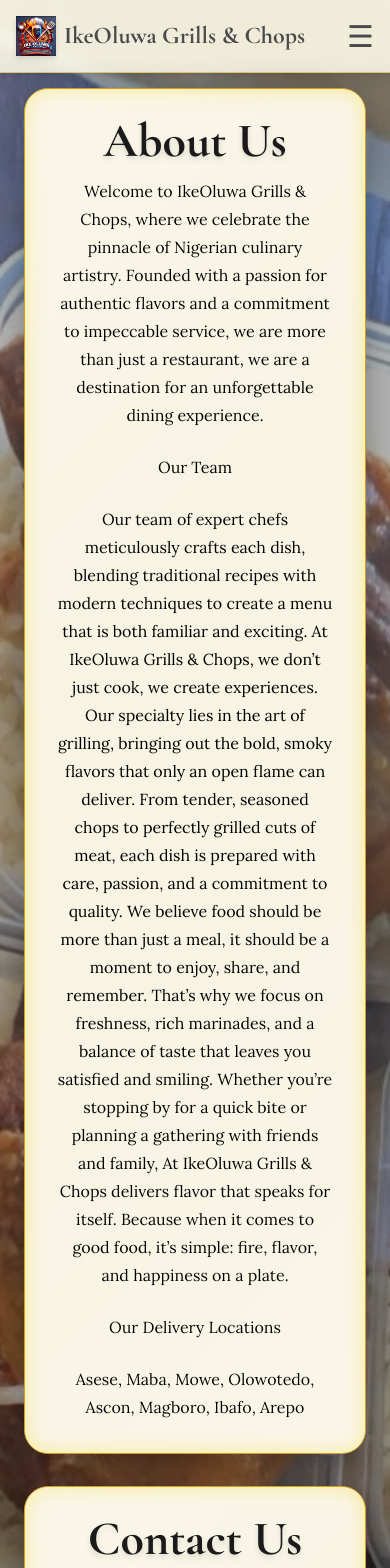
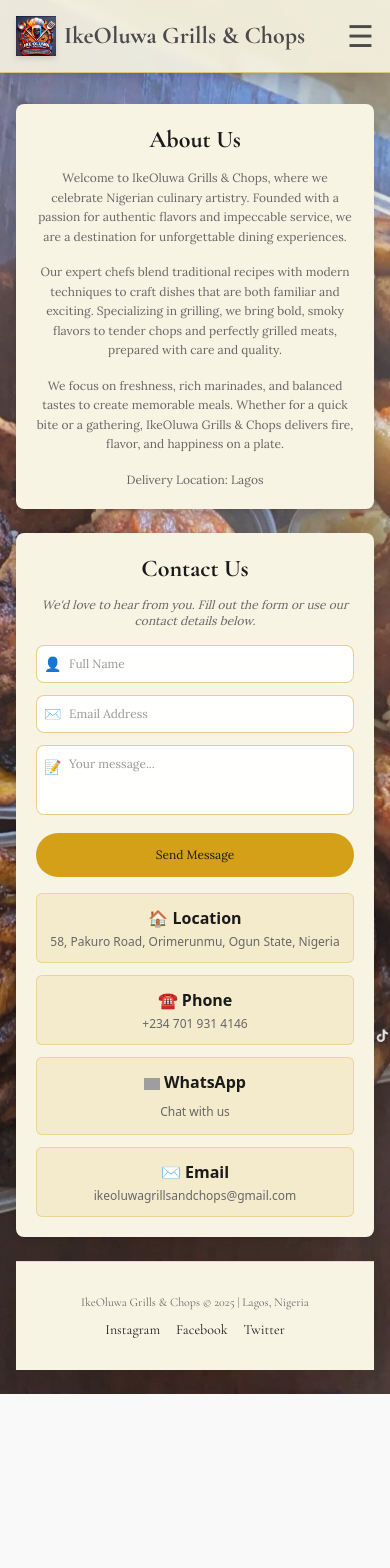
Before and after one commit to A9Pro/ikeolouwa-grills-chops, a Next.js app: page /about in a window 390 px wide. Shown: the top 1568 px of the page. After the commit the page ends 1394 px from the top, so only its background shows below. Built offline with nearby package versions, Linux system fonts and the light colour scheme; grey boxes are pictures that could not be loaded.

Commit message:
Update about/page.tsx for clean design, mobile-friendliness, and fully visible background images

```diff
--- a/src/app/about/page.tsx
+++ b/src/app/about/page.tsx
@@ -3,6 +3,7 @@
 import { useState, useEffect } from "react";
 import Image from "next/image";
 
+// Background images
 const backgroundImages = [
   "/images/bg1.png",
   "/images/bg2.png",
@@ -42,176 +43,138 @@
     form.reset();
   };
 
+  // Custom styles
+  const customStyles = `
+    .font-cormorant { font-family: 'Cormorant Garamond', serif; }
+    .font-lora { font-family: 'Lora', serif; }
+    .nav-link { color: #1A1A1A; transition: color 200ms; position: relative; }
+    .nav-link:hover { color: #D4A017; }
+    .nav-link::after { content: ''; position: absolute; bottom: -4px; left: 0; width: 100%; height: 1px; background: #D4A017; transform: scaleX(0); transition: transform 200ms; transform-origin: left; }
+    .nav-link:hover::after { transform: scaleX(1); }
+    .btn-gold { padding: 0.75rem 1.5rem; background: #D4A017; color: #1A1A1A; font-weight: 500; border-radius: 9999px; transition: all 200ms; min-height: 44px; }
+    .btn-gold:hover { background: #B88C14; transform: scale(1.02); }
+    .btn-gold-outline { padding: 0.75rem 1.5rem; border: 1px solid #D4A017; color: #D4A017; border-radius: 9999px; transition: all 200ms; min-height: 44px; }
+    .btn-gold-outline:hover { background: #D4A017; color: #1A1A1A; transform: scale(1.02); }
+    .shiny-gold-card-bg { background: #F8F4E3; border: 1px solid #D4A017/50; box-shadow: 0 2px 10px rgba(0,0,0,0.1); }
+    .social-link { color: #1A1A1A; transition: color 200ms; font-family: 'Cormorant Garamond', serif; }
+    .social-link:hover { color: #D4A017; }
+  `;
+
   return (
+    <>
+      <style>{customStyles}</style>
+      <div className="min-h-screen bg-white relative overflow-hidden pt-20">
+        {/* Background Image Overlay */}
+        {backgroundImage && (
           <div
-      className="antialiased bg-cover bg-center text-[#000000] transition-all duration-500 pt-16"
-      style={{ backgroundImage: `url('${backgroundImage}')` }}
-    >
-      <style jsx>{`
-        @import url("https://fonts.googleapis.com/css2?family=Cormorant+Garamond:wght@400;600&family=Lora:ital,wght@0,400;0,700;1,400&display=swap");
-        .font-cormorant {
-          font-family: "Cormorant Garamond", serif;
-        }
-        .font-lora {
-          font-family: "Lora", serif;
-        }
-        .card {
-          background-color: #f8f4e3;
-          border: 1px solid #d4a017;
-          box-shadow: 0 8px 30px rgba(0, 0, 0, 0.3),
-            inset 0 0 20px rgba(255, 215, 0, 0.4);
-          position: relative;
-          overflow: hidden;
-          border-radius: 1.5rem;
-        }
-        .card::before {
-          content: "";
-          position: absolute;
-          inset: 0;
-          background: linear-gradient(
-            135deg,
-            rgba(255, 255, 255, 0.2) 0%,
-            rgba(255, 255, 255, 0) 50%,
-            rgba(255, 255, 255, 0.2) 100%
-          );
-          mix-blend-mode: overlay;
-          pointer-events: none;
-        }
-        .social-link {
-          color: #000000;
-          transition: color 300ms;
-          font-size: 0.875rem;
-          font-family: "Cormorant Garamond";
-        }
-        .social-link:hover {
-          color: #d4a017;
-        }
-        @media (max-width: 640px) {
-          .grid-cols-3 {
-            grid-template-columns: 1fr;
-          }
-          h1 {
-            font-size: 3rem;
-          }
-          h2 {
-            font-size: 2rem;
-          }
-          p {
-            font-size: 1rem;
-          }
-        }
-      `}</style>
+            className="absolute inset-0 bg-cover bg-center opacity-100 transition-opacity duration-300"
+            style={{ backgroundImage: `url(${backgroundImage})` }}
+          />
+        )}
+        <div className="absolute inset-0 bg-black/10" />
 
-      <main className="relative min-h-screen flex items-center justify-center p-6 overflow-hidden">
-        <div className="absolute inset-0 bg-black/30 z-0"></div>
-        <div className="relative w-full max-w-4xl z-10 space-y-8">
-          <div className="card p-8 sm:p-12 text-center">
-            <h1 className="text-4xl sm:text-5xl font-cormorant font-bold text-[#1A1A1A] mb-4 drop-shadow-md">
+        {/* Main Content */}
+        <main className="relative z-10 container mx-auto px-4 py-6 sm:px-6">
+          <div className="max-w-sm mx-auto sm:max-w-md space-y-6">
+            {/* About Section */}
+            <div className="shiny-gold-card-bg rounded-lg p-5 sm:p-6 text-center">
+              <h1 className="font-cormorant text-2xl font-bold text-[#1A1A1A] mb-3 sm:text-3xl">
                 About Us
               </h1>
-            <p className="text-lg font-lora text-[#000000] max-w-prose mx-auto mb-6">
-              Welcome to IkeOluwa Grills & Chops, where we celebrate the pinnacle of Nigerian culinary artistry. Founded with a passion for authentic flavors and a commitment to impeccable service, we are more than just a restaurant, we are a destination for an unforgettable dining experience.
+              <p className="font-lora text-[#666] text-xs sm:text-sm leading-relaxed mb-4">
+                Welcome to IkeOluwa Grills & Chops, where we celebrate Nigerian culinary artistry. Founded with a passion for authentic flavors and impeccable service, we are a destination for unforgettable dining experiences.
               </p>
-            <p className="text-lg font-lora text-[#000000] max-w-prose mx-auto mb-6">
-              Our Team
+              <p className="font-lora text-[#666] text-xs sm:text-sm leading-relaxed mb-4">
+                Our expert chefs blend traditional recipes with modern techniques to craft dishes that are both familiar and exciting. Specializing in grilling, we bring bold, smoky flavors to tender chops and perfectly grilled meats, prepared with care and quality.
               </p>
-            <p className="text-lg font-lora text-[#000000] max-w-prose mx-auto mb-6">
-              Our team of expert chefs meticulously crafts each dish, blending traditional recipes with modern techniques to create a menu that is both familiar and exciting. At IkeOluwa Grills & Chops, we don’t just cook, we create experiences. Our specialty lies in the art of grilling, bringing out the bold, smoky flavors that only an open flame can deliver. From tender, seasoned chops to perfectly grilled cuts of meat, each dish is prepared with care, passion, and a commitment to quality. We believe food should be more than just a meal, it should be a moment to enjoy, share, and remember. That’s why we focus on freshness, rich marinades, and a balance of taste that leaves you satisfied and smiling. Whether you’re stopping by for a quick bite or planning a gathering with friends and family, At IkeOluwa Grills & Chops delivers flavor that speaks for itself. Because when it comes to good food, it’s simple: fire, flavor, and happiness on a plate.
+              <p className="font-lora text-[#666] text-xs sm:text-sm leading-relaxed">
+                We focus on freshness, rich marinades, and balanced tastes to create memorable meals. Whether for a quick bite or a gathering, IkeOluwa Grills & Chops delivers fire, flavor, and happiness on a plate.
               </p>
-            <p className="text-lg font-lora text-[#000000] max-w-prose mx-auto mb-6">
-              Our Delivery Locations
-            </p>
-            <p className="text-lg font-lora text-[#000000] max-w-prose mx-auto">
-              Asese, Maba, Mowe, Olowotedo, Ascon, Magboro, Ibafo, Arepo
+              <p className="font-lora text-[#666] text-xs sm:text-sm leading-relaxed mt-4">
+                <span className="font-medium">Delivery Location:</span> Lagos
               </p>
             </div>
 
-          <div className="card p-8 sm:p-12">
-            <h1 className="text-4xl sm:text-5xl font-cormorant font-bold text-[#1A1A1A] mb-4 drop-shadow-md text-center">
+            {/* Contact Section */}
+            <div className="shiny-gold-card-bg rounded-lg p-5 sm:p-6">
+              <h1 className="font-cormorant text-2xl font-bold text-[#1A1A1A] mb-3 text-center sm:text-3xl">
                 Contact Us
               </h1>
-            <p className="text-lg font-lora text-[#000000] max-w-prose mx-auto mb-8 italic text-center">
-              We'd love to hear from you. Please fill out the form below or use our contact information to get in touch.
+              <p className="font-lora text-[#666] text-xs sm:text-sm italic text-center mb-4">
+                We'd love to hear from you. Fill out the form or use our contact details below.
               </p>
-            <div className="grid grid-cols-1 md:grid-cols-2 gap-8">
-              <div>
-                <form onSubmit={handleFormSubmit} className="space-y-6">
-                  <div>
-                    <label
-                      htmlFor="name"
-                      className="block text-sm font-semibold text-[#000000]"
-                    >
-                      Full Name
-                    </label>
+              <div className="grid grid-cols-1 gap-4">
+                <form onSubmit={handleFormSubmit} className="space-y-3">
+                  <div className="relative">
+                    <span className="absolute left-2 top-1/2 transform -translate-y-1/2 text-[#D4A017] text-sm sm:text-base">
+                      👤
+                    </span>
                     <input
                       type="text"
                       id="name"
                       name="name"
                       required
-                      className="mt-1 block w-full px-4 py-3 bg-[#F8F4E3] border border-[#D4A017] rounded-xl shadow-sm focus:outline-none focus:ring-2 focus:ring-[#D4A017] sm:text-sm"
-                      placeholder="Your Name"
+                      placeholder="Full Name"
+                      className="w-full pl-8 pr-3 py-2.5 border border-[#D4A017]/50 rounded-lg bg-white/95 font-lora text-xs placeholder-[#999] focus:outline-none focus:ring-1 focus:ring-[#D4A017] focus:border-[#D4A017] sm:text-sm sm:pl-9 sm:py-3"
                     />
                   </div>
-                  <div>
-                    <label
-                      htmlFor="email"
-                      className="block text-sm font-semibold text-[#000000]"
-                    >
-                      Email Address
-                    </label>
+                  <div className="relative">
+                    <span className="absolute left-2 top-1/2 transform -translate-y-1/2 text-[#D4A017] text-sm sm:text-base">
+                      ✉️
+                    </span>
                     <input
                       type="email"
                       id="email"
                       name="email"
                       required
-                      className="mt-1 block w-full px-4 py-3 bg-[#F8F4E3] border border-[#D4A017] rounded-xl shadow-sm focus:outline-none focus:ring-2 focus:ring-[#D4A017] sm:text-sm"
-                      placeholder="you@example.com"
+                      placeholder="Email Address"
+                      className="w-full pl-8 pr-3 py-2.5 border border-[#D4A017]/50 rounded-lg bg-white/95 font-lora text-xs placeholder-[#999] focus:outline-none focus:ring-1 focus:ring-[#D4A017] focus:border-[#D4A017] sm:text-sm sm:pl-9 sm:py-3"
                     />
                   </div>
-                  <div>
-                    <label
-                      htmlFor="message"
-                      className="block text-sm font-semibold text-[#000000]"
-                    >
-                      Message
-                    </label>
+                  <div className="relative">
+                    <span className="absolute left-2 top-3 text-[#D4A017] text-sm sm:text-base">
+                      📝
+                    </span>
                     <textarea
                       id="message"
                       name="message"
-                      rows={4}
+                      rows={3}
                       required
-                      className="mt-1 block w-full px-4 py-3 bg-[#F8F4E3] border border-[#D4A017] rounded-xl shadow-sm focus:outline-none focus:ring-2 focus:ring-[#D4A017] sm:text-sm"
                       placeholder="Your message..."
+                      className="w-full pl-8 pr-3 py-2.5 border border-[#D4A017]/50 rounded-lg bg-white/95 font-lora text-xs placeholder-[#999] focus:outline-none focus:ring-1 focus:ring-[#D4A017] focus:border-[#D4A017] resize-none sm:text-sm sm:pl-9 sm:py-3"
                     ></textarea>
                   </div>
                   <button
                     type="submit"
-                    className="w-full flex items-center justify-center px-6 py-3 border border-transparent text-base font-medium rounded-full shadow-sm text-white bg-[#D4A017] hover:bg-[#B88C14] focus:outline-none focus:ring-2 focus:ring-offset-2 focus:ring-[#D4A017] transition-colors duration-200"
+                    className="w-full btn-gold font-lora text-xs sm:text-sm"
                   >
                     Send Message
                   </button>
                 </form>
-              </div>
-              <div className="text-center md:text-left space-y-4 pt-8 md:pt-0">
-                <div className="p-4 bg-[#D4A017]/10 rounded-lg border border-[#D4A017]">
-                  <h3 className="text-lg font-bold text-[#1A1A1A] mb-2">
+                <div className="space-y-3">
+                  <div className="p-3 bg-[#D4A017]/10 rounded-md border border-[#D4A017]/30 text-center sm:p-4">
+                    <h3 className="text-base font-bold text-[#1A1A1A] mb-1 sm:text-lg">
                       🏠 Location
                     </h3>
-                  <p className="text-sm text-[#000000]">
+                    <p className="text-xs text-[#666] sm:text-sm">
                       58, Pakuro Road, Orimerunmu, Ogun State, Nigeria
                     </p>
                   </div>
-                <div className="p-4 bg-[#D4A017]/10 rounded-lg border border-[#D4A017]">
-                  <h3 className="text-lg font-bold text-[#1A1A1A] mb-2">☎️ Phone</h3>
-                  <p className="text-sm text-[#000000]">+234 701 931 4146</p>
+                  <div className="p-3 bg-[#D4A017]/10 rounded-md border border-[#D4A017]/30 text-center sm:p-4">
+                    <h3 className="text-base font-bold text-[#1A1A1A] mb-1 sm:text-lg">
+                      ☎️ Phone
+                    </h3>
+                    <p className="text-xs text-[#666] sm:text-sm">
+                      +234 701 931 4146
+                    </p>
                   </div>
-                <div className="p-4 bg-[#D4A017]/10 rounded-lg border border-[#D4A017]">
-                  <h3 className="text-lg font-bold text-[#1A1A1A] mb-2">
+                  <div className="p-3 bg-[#D4A017]/10 rounded-md border border-[#D4A017]/30 text-center sm:p-4">
+                    <h3 className="text-base font-bold text-[#1A1A1A] mb-1 sm:text-lg">
                       <Image
                         src="/images/whatsapp.png"
                         alt="WhatsApp"
-                      width={20}
-                      height={20}
+                        width={16}
+                        height={16}
                         className="inline mr-1"
                       />
                       WhatsApp
@@ -220,14 +183,16 @@
                       href="https://wa.me/message/NCGGWV7AERAFD1"
                       target="_blank"
                       rel="noopener noreferrer"
-                    className="text-sm text-[#000000] hover:text-green-600"
+                      className="text-xs text-[#666] hover:text-green-600 sm:text-sm"
                     >
                       Chat with us
                     </a>
                   </div>
-                <div className="p-4 bg-[#D4A017]/10 rounded-lg border border-[#D4A017]">
-                  <h3 className="text-lg font-bold text-[#1A1A1A] mb-2">✉️ Email</h3>
-                  <p className="text-sm text-[#000000]">
+                  <div className="p-3 bg-[#D4A017]/10 rounded-md border border-[#D4A017]/30 text-center sm:p-4">
+                    <h3 className="text-base font-bold text-[#1A1A1A] mb-1 sm:text-lg">
+                      ✉️ Email
+                    </h3>
+                    <p className="text-xs text-[#666] sm:text-sm">
                       ikeoluwagrillsandchops@gmail.com
                     </p>
                   </div>
@@ -235,38 +200,43 @@
               </div>
             </div>
           </div>
-      </main>
 
-      <footer className="bg-[#F8F4E3] py-12 relative border-t border-t-[#D4A017]/30">
-        <div className="max-w-7xl mx-auto px-6 text-center relative z-10">
-          <p className="text-[#000000] font-cormorant mb-4">
+          {/* Footer */}
+          <footer className="bg-[#F8F4E3] py-8 relative border-t border-[#D4A017]/30 mt-6">
+            <div className="max-w-sm mx-auto px-4 text-center sm:max-w-md sm:px-6">
+              <p className="text-[#666] font-cormorant text-xs sm:text-sm mb-3">
                 IkeOluwa Grills & Chops &copy; 2025 | Lagos, Nigeria
               </p>
-          <div className="flex justify-center space-x-6 mb-4">
-            <a href="https://instagram.com" className="social-link">
+              <div className="flex justify-center space-x-4">
+                <a href="https://instagram.com" className="social-link text-xs sm:text-sm">
                   Instagram
                 </a>
-            <a href="https://facebook.com" className="social-link">
+                <a href="https://facebook.com" className="social-link text-xs sm:text-sm">
                   Facebook
                 </a>
-            <a href="https://twitter.com" className="social-link">
+                <a href="https://twitter.com" className="social-link text-xs sm:text-sm">
                   Twitter
                 </a>
               </div>
             </div>
           </footer>
 
+          {/* Message Box */}
           {messageBoxVisible && (
-        <div className="fixed top-1/2 left-1/2 -translate-x-1/2 -translate-y-1/2 bg-[#F8F4E3] text-[#000000] px-8 py-6 rounded-2xl shadow-xl transition-all duration-300 opacity-100 scale-100 z-50 border border-[#D4A017]">
-          <p className="text-center font-lora mb-4">{messageText}</p>
+            <div className="fixed top-1/2 left-1/2 -translate-x-1/2 -translate-y-1/2 bg-[#F8F4E3] text-[#1A1A1A] px-6 py-4 rounded-lg shadow-md transition-all duration-300 opacity-100 scale-100 z-50 border border-[#D4A017]/50">
+              <p className="text-center font-lora text-xs sm:text-sm mb-3">
+                {messageText}
+              </p>
               <button
                 onClick={hideMessage}
-            className="w-full py-2 bg-[#D4A017] text-white rounded-full hover:bg-[#B88C14] transition-colors duration-200"
+                className="w-full btn-gold font-lora text-xs sm:text-sm"
               >
                 OK
               </button>
             </div>
           )}
+        </main>
       </div>
+    </>
   );
 }
--- a/src/app/reservations/page.tsx
+++ b/src/app/reservations/page.tsx
@@ -281,7 +281,7 @@
                   </p>
                   <div className="mt-2 p-2 bg-green-50 rounded-md">
                     <p className="text-green-800 font-medium text-xs sm:text-sm">
-                      🚚 Free Delivery in Lagos • Ready in 45-60 min
+                      🚚 Free Delivery in Asese, Maba, Mowe, Olowotedo, Ascon, Magboro, Ibafo, Arepo • Ready in 45-60 min
                     </p>
                   </div>
                 </div>
@@ -344,7 +344,7 @@
                       value={formFields.deliveryAddress}
                       onChange={handleFormChange}
                       required
-                      placeholder="Delivery Address in Lagos"
+                      placeholder="Delivery Address"
                       rows={3}
                       className="w-full pl-8 pr-3 py-2.5 border border-[#D4A017]/50 rounded-lg bg-white/95 font-lora text-xs placeholder-[#999] focus:outline-none focus:ring-1 focus:ring-[#D4A017] focus:border-[#D4A017] resize-none sm:text-sm sm:pl-9 sm:py-3"
                     />
```
Lines whose indentation alone changed are shown as unchanged.
